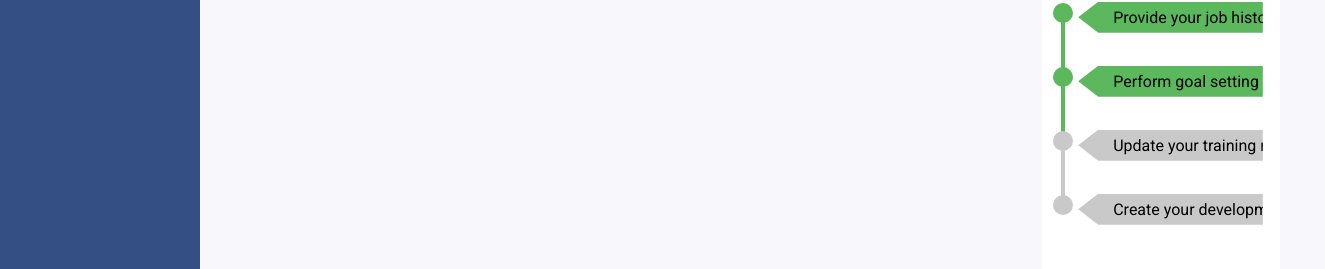
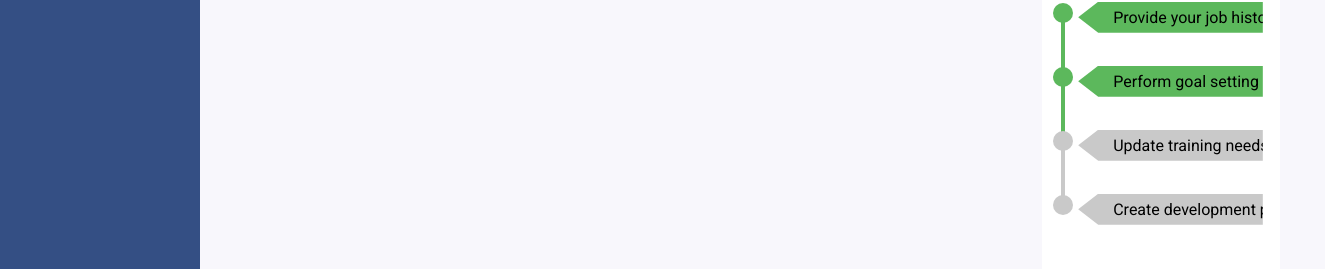
Before and after one commit to lakshyakaran/mega-soft, a React (Create React App) app: page /appraisal/goalsetting in a window 1280 px wide. Shown: the part 173-442 px from the top of the page, 1325 px wide, since content can reach past the window. Built offline with nearby package versions, Linux system fonts and the light colour scheme; no server answers; what @uifabric/icons would draw is missing.

Commit message:
chnages done

```diff
--- a/src/Views/GoalSetting/index.tsx
+++ b/src/Views/GoalSetting/index.tsx
@@ -422,7 +422,7 @@ function GoalSetting(props: any) {
               <li>
                 <div className="node grey"></div>
                 <p className="grey">
-                  <span>Update your training needs</span>
+                  <span>Update training needs</span>
                 </p>
               </li>
               <li>
@@ -431,7 +431,7 @@ function GoalSetting(props: any) {
               <li>
                 <div className="node grey"></div>
                 <p className="grey">
-                  <span>Create your development plan</span>
+                  <span>Create development plan</span>
                 </p>
               </li>
               {/* <li>
```
